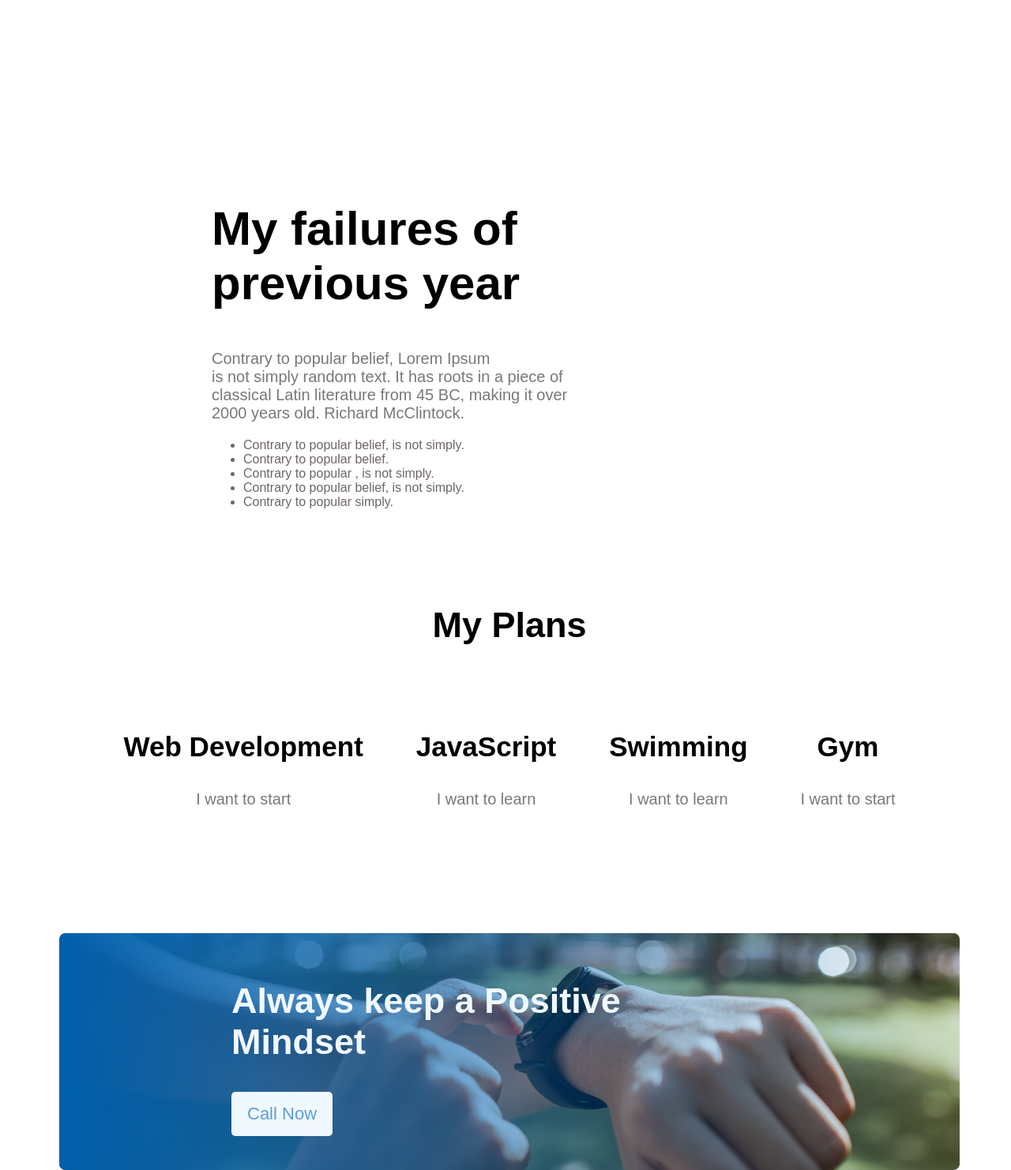
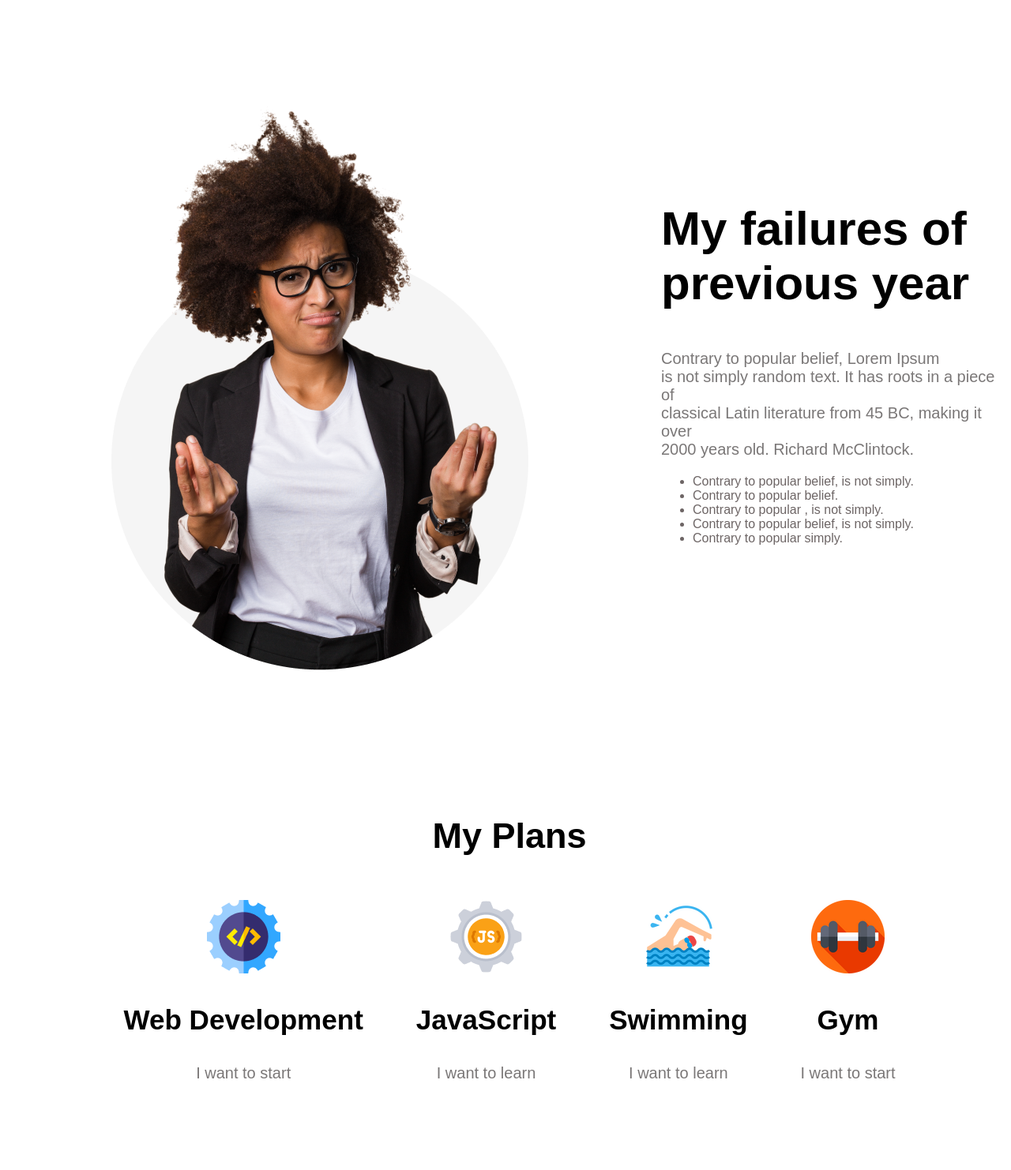
Before and after one commit to wahidgoni17/assignment-1, a plain HTML site: page index.html in a window 1280 px wide. Shown: the part 1180-2662 px from the top of the page at 79% size. Drawn offline with Linux system fonts and the light colour scheme; the site is published under a folder, as on GitHub Pages, so addresses that start at the root find nothing.

Commit message:
modified

```diff
--- a/index.html
+++ b/index.html
@@ -23,7 +23,7 @@
       <!-- failure section -->
       <section class="failure">
         <div class="failure-image">
-          <img src="/images/person.png" alt="" />
+          <img src="./images/person.png" alt="" />
         </div>
         <div class="failure-content">
           <div class="failure-title">
@@ -56,28 +56,28 @@
         <div class="plans-content">
           <div class="plans">
             <div class="plans-image">
-              <img src="/images/icons/web.png" alt="" />
+              <img src="./images/icons/web.png" alt="" />
             </div>
             <div class="plans-sub-title"><h3>Web Development</h3></div>
             <div class="plans-descr"><p>I want to start</p></div>
           </div>
           <div class="plans">
             <div class="plans-image">
-              <img src="/images/icons/js.png" alt="" />
+              <img src="./images/icons/js.png" alt="" />
             </div>
             <div class="plans-sub-title"><h3>JavaScript</h3></div>
             <div class="plans-descr"><p>I want to learn</p></div>
           </div>
           <div class="plans">
             <div class="plans-image">
-              <img src="/images/icons/swimming.png" alt="" />
+              <img src="./images/icons/swimming.png" alt="" />
             </div>
             <div class="plans-sub-title"><h3>Swimming</h3></div>
             <div class="plans-descr"><p>I want to learn</p></div>
           </div>
           <div class="plans">
             <div class="plans-image">
-              <img src="/images/icons/gym.png" alt="" />
+              <img src="./images/icons/gym.png" alt="" />
             </div>
             <div class="plans-sub-title"><h3>Gym</h3></div>
             <div class="plans-descr"><p>I want to start</p></div>
@@ -103,13 +103,13 @@
           <p class="email">Email : info@gmail.com</p>
           <p class="phone">Phone : 01500 00 00 00</p>
           <a href="">
-            <img src="/images/icons/fb.png" alt="" />
+            <img src="./images/icons/fb.png" alt="" />
           </a>
           <a href="">
-            <img src="/images/icons/twitter.png" alt="" />
+            <img src="./images/icons/twitter.png" alt="" />
           </a>
           <a href="">
-            <img src="/images/icons/youtube.png" alt="" />
+            <img src="./images/icons/youtube.png" alt="" />
           </a>
         </div>
         <div class="subscribe-content">
```
